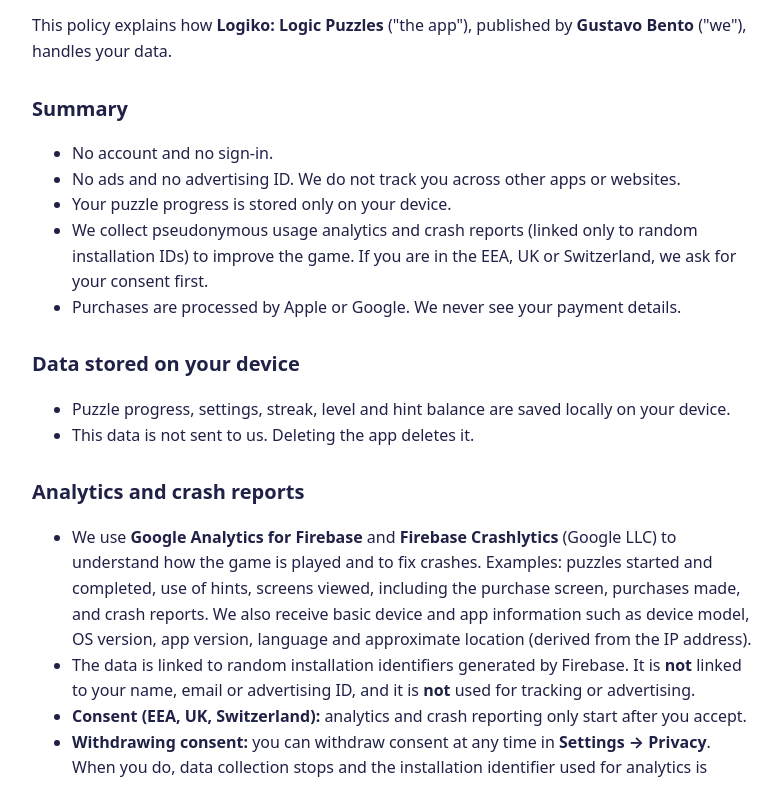
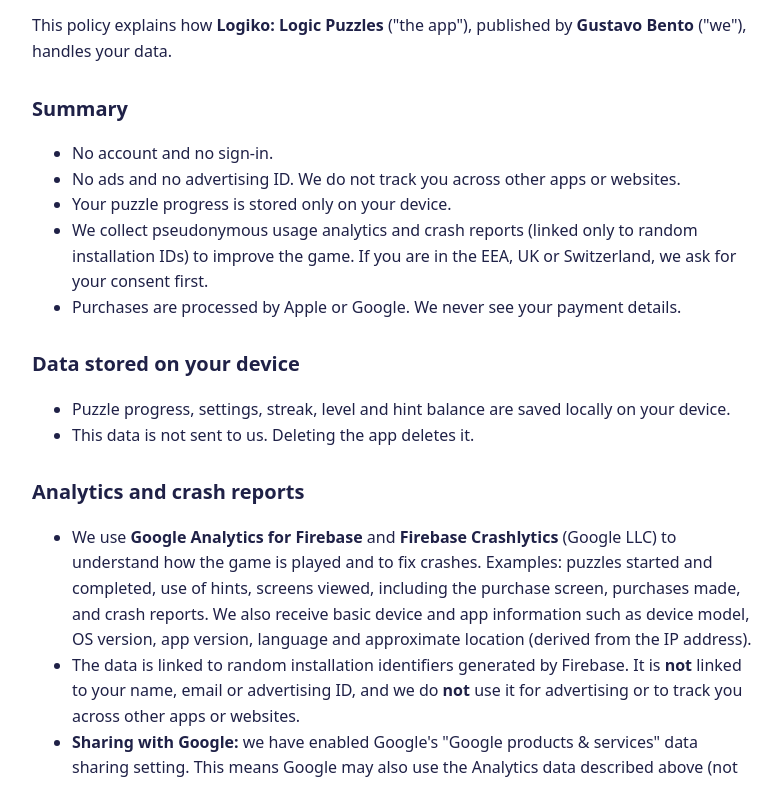
Before and after one commit to gustavo-bento-silva/logiko, a plain HTML site: page privacy.html in a window 1280 px wide. Shown: the part 160-945 px from the top of the page, without its empty margins (248-1030 px from the left). Drawn offline with Linux system fonts and the light colour scheme.

Commit message:
Privacy policy: disclose Google products & services data sharing
Co-Authored-By: Claude Opus 5.5 <noreply@anthropic.com>

```diff
--- a/privacy.html
+++ b/privacy.html
@@ -27,7 +27,9 @@ body{background:var(--bg);color:var(--fg);font:16px/1.6 system-ui,-apple-system,
 <ul>
 <li>We use <strong>Google Analytics for Firebase</strong> and <strong>Firebase Crashlytics</strong> (Google LLC) to understand how the game is played and to fix crashes. Examples: puzzles started and completed, use of hints, screens viewed, including the purchase screen, purchases made, and crash reports. We also receive basic device and app information such as device model, OS version, app version, language and approximate location (derived from the IP address).
 </li>
-<li>The data is linked to random installation identifiers generated by Firebase. It is <strong>not</strong> linked to your name, email or advertising ID, and it is <strong>not</strong> used for tracking or advertising.
+<li>The data is linked to random installation identifiers generated by Firebase. It is <strong>not</strong> linked to your name, email or advertising ID, and we do <strong>not</strong> use it for advertising or to track you across other apps or websites.
+</li>
+<li><strong>Sharing with Google:</strong> we have enabled Google's "Google products &amp; services" data sharing setting. This means Google may also use the Analytics data described above (not the crash reports) for its own purposes, to improve its products and services, including its advertising tools. Google states that it does not use this data to target or personalize ads.
 </li>
 <li><strong>Consent (EEA, UK, Switzerland):</strong> analytics and crash reporting only start after you accept.
 </li>
```
